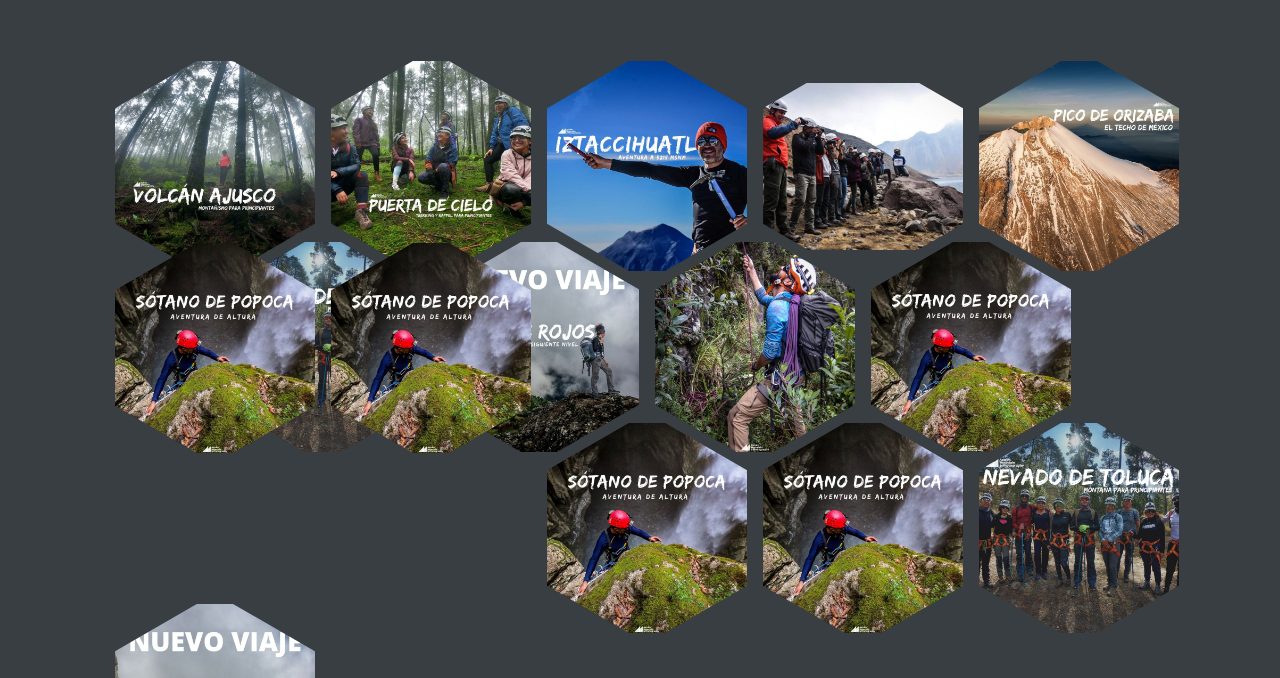
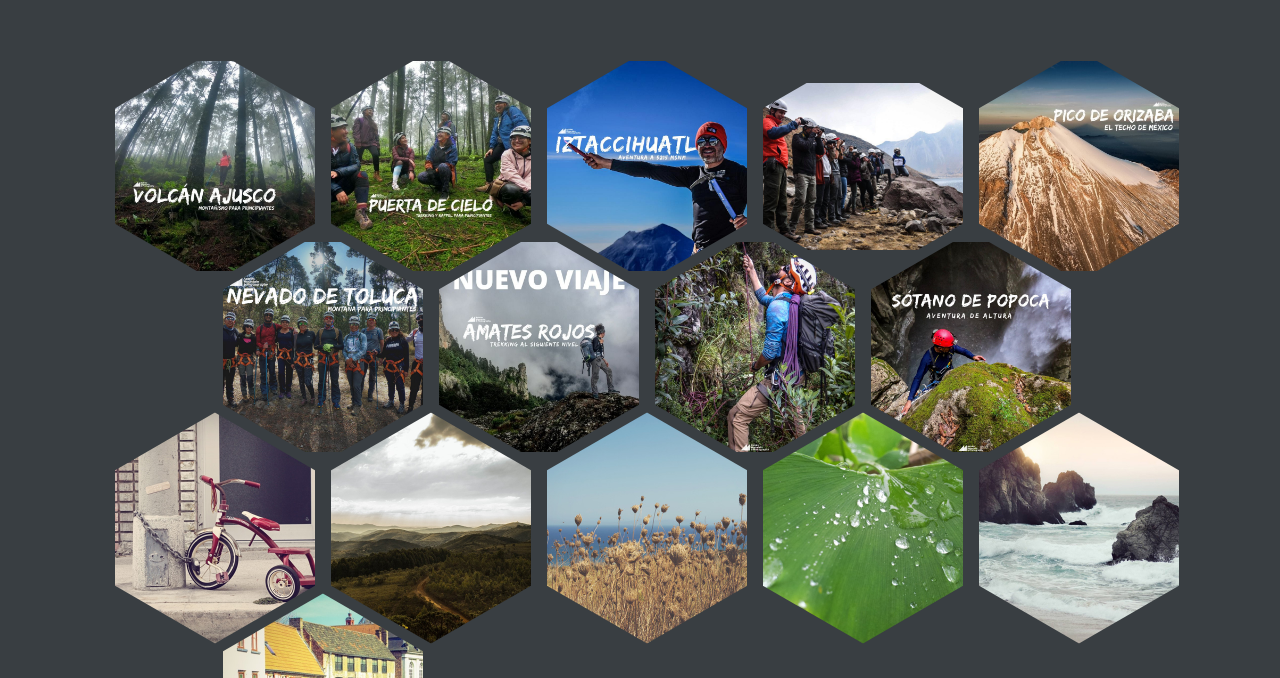
Before and after one commit to lrtrejo/home_axtrim, a plain HTML site: page index.html in a window 1280 px wide. Shown: the part 122-800 px from the top of the page. Drawn offline with Linux system fonts and the light colour scheme.

Commit message:
Update index.html

```diff
--- a/index.html
+++ b/index.html
@@ -194,11 +194,11 @@
           </div>
         </div>
       </div>
-	   <div class="hex col-sm-6  templatemo-hex-top3">
+	   <div class="hex col-sm-6 templatemo-hex-top1 templatemo-hex-top2">
       	<div>
           <div class="hexagon hexagon2 gallery-item">
             <div class="hexagon-in1">
-              <div class="hexagon-in2" style="background-image: url(images/gallery/9.jpg);">
+              <div class="hexagon-in2" style="background-image: url(images/gallery/10.jpg);">
               		<div class="overlay">
 						<a href="images/gallery/9.jpg" data-rel="lightbox" class="fa fa-home"></a>
 					</div>
@@ -207,11 +207,11 @@
           </div>
         </div>
       </div>
-	   <div class="hex col-sm-6  templatemo-hex-top3">
+	   <div class="hex col-sm-6 templatemo-hex-top1 templatemo-hex-top3">
       	<div>
           <div class="hexagon hexagon2 gallery-item">
             <div class="hexagon-in1">
-              <div class="hexagon-in2" style="background-image: url(images/gallery/9.jpg);">
+              <div class="hexagon-in2" style="background-image: url(images/gallery/11.jpg);">
               		<div class="overlay">
 						<a href="images/gallery/9.jpg" data-rel="lightbox" class="fa fa-expand"></a>
 					</div>
@@ -224,7 +224,7 @@
       	<div>
           <div class="hexagon hexagon2 gallery-item">
             <div class="hexagon-in1">
-              <div class="hexagon-in2" style="background-image: url(images/gallery/9.jpg);">
+              <div class="hexagon-in2" style="background-image: url(images/gallery/12.jpg);">
               		<div class="overlay">
 						<a href="images/gallery/9.jpg" data-rel="lightbox" class="fa fa-expand"></a>
 					</div>
@@ -237,7 +237,7 @@
       	<div>
           <div class="hexagon hexagon2 gallery-item">
             <div class="hexagon-in1">
-              <div class="hexagon-in2" style="background-image: url(images/gallery/9.jpg);">
+              <div class="hexagon-in2" style="background-image: url(images/gallery/13.jpg);">
               		<div class="overlay">
 						<a href="images/gallery/9.jpg" data-rel="lightbox" class="fa fa-expand"></a>
 					</div>
@@ -250,7 +250,7 @@
     	<div>
           <div class="hexagon hexagon2 gallery-item">
             <div class="hexagon-in1">
-              <div class="hexagon-in2" style="background-image: url(images/gallery/6.jpg);">
+              <div class="hexagon-in2" style="background-image: url(images/gallery/14.jpg);">
               		<div class="overlay">
 						<a href="images/gallery/6.jpg" data-rel="lightbox" class="fa fa-expand"></a>
 					</div>
@@ -259,11 +259,11 @@
           </div>
         </div>
     </div>
-     <div class="hex col-sm-6 templatemo-hex-top1 templatemo-hex-top2">
+     <div class="hex col-sm-6 hex-offset templatemo-hex-top1 templatemo-hex-top2">
     	<div>
           <div class="hexagon hexagon2 gallery-item">
             <div class="hexagon-in1">
-              <div class="hexagon-in2" style="background-image: url(images/gallery/7.jpg);">
+              <div class="hexagon-in2" style="background-image: url(images/gallery/15.jpg);">
               		<div class="overlay">
 						<a href="images/gallery/7.jpg" data-rel="lightbox" class="fa fa-expand"></a>
 					</div>
```
